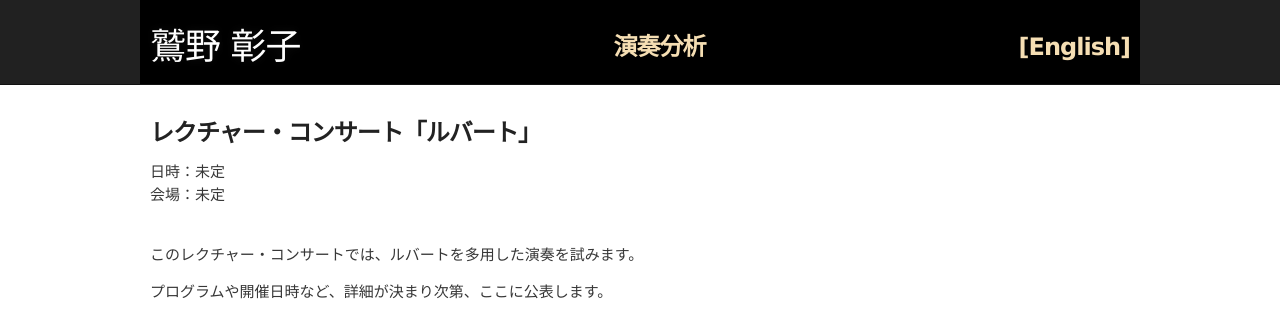
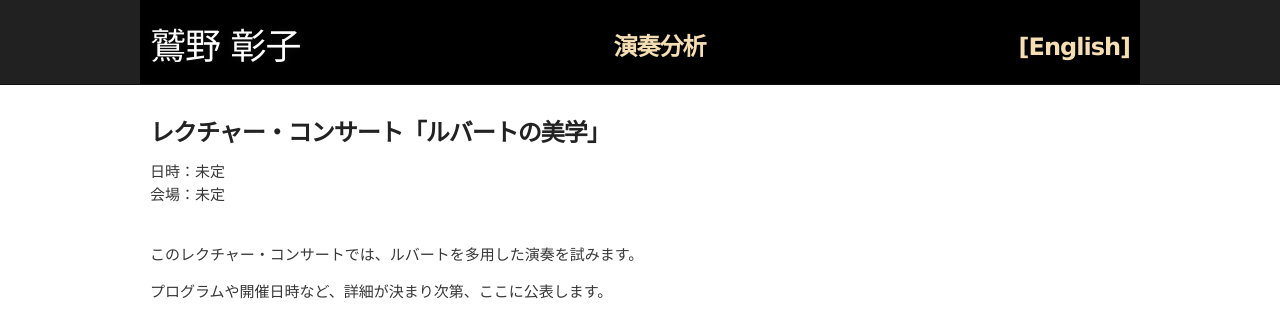
Before and after one commit to akikowashino/akikowashino.github.io, a Jekyll site: the page built from lecture-concert-2025/index.md, in a window 1280 px wide. Shown: the top 309 px of the page. Built offline with Jekyll 4.4.1, drawn with Linux system fonts in a browser that asks for light colours.

Commit message:
Update index.md

```diff
--- a/lecture-concert-2025/index.md
+++ b/lecture-concert-2025/index.md
@@ -5,7 +5,7 @@ lang: jp
 ---
 
 
-###  **レクチャー・コンサート「ルバート」**<br>
+###  **レクチャー・コンサート「ルバートの美学」**<br>
 
 
 日時：未定<br>
```
